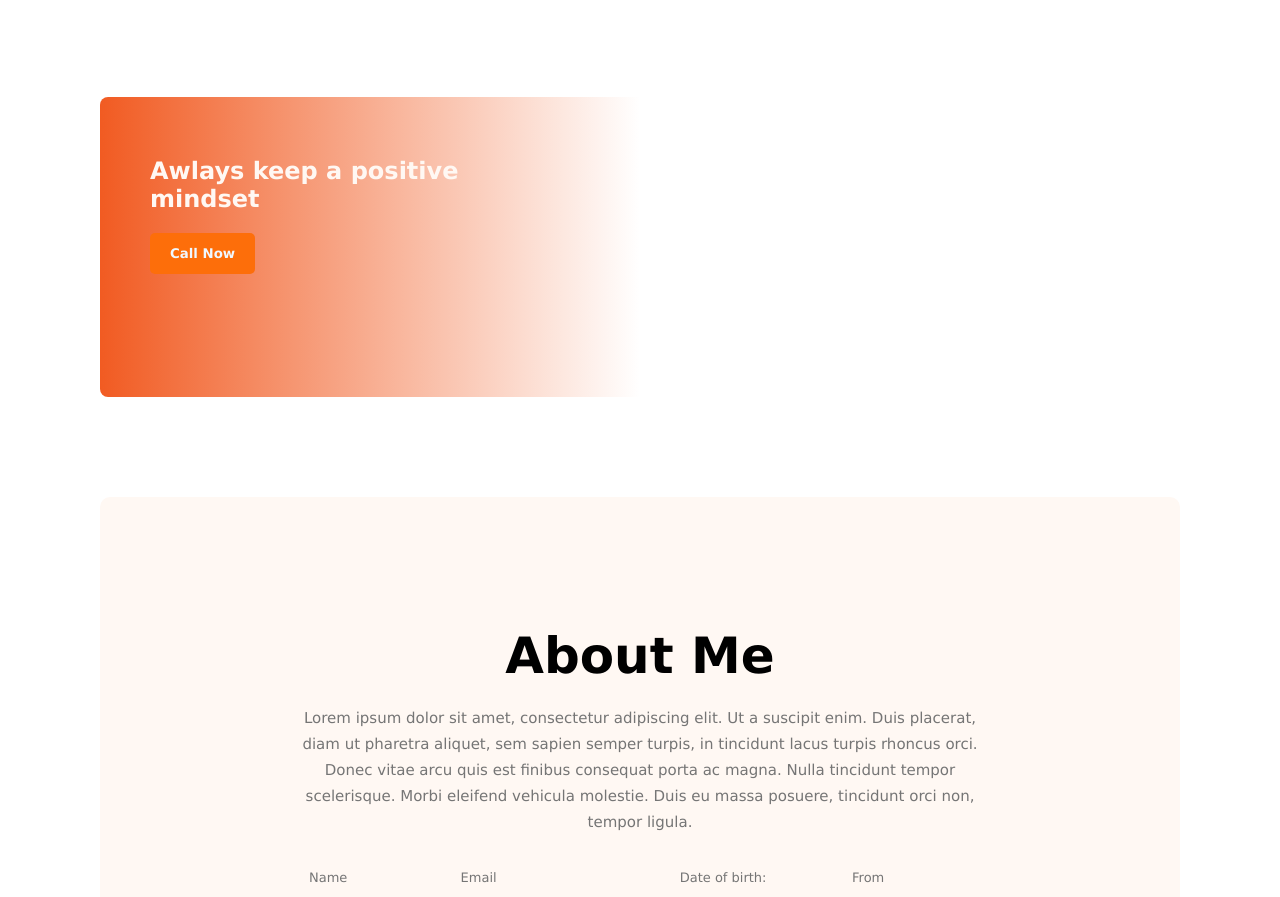
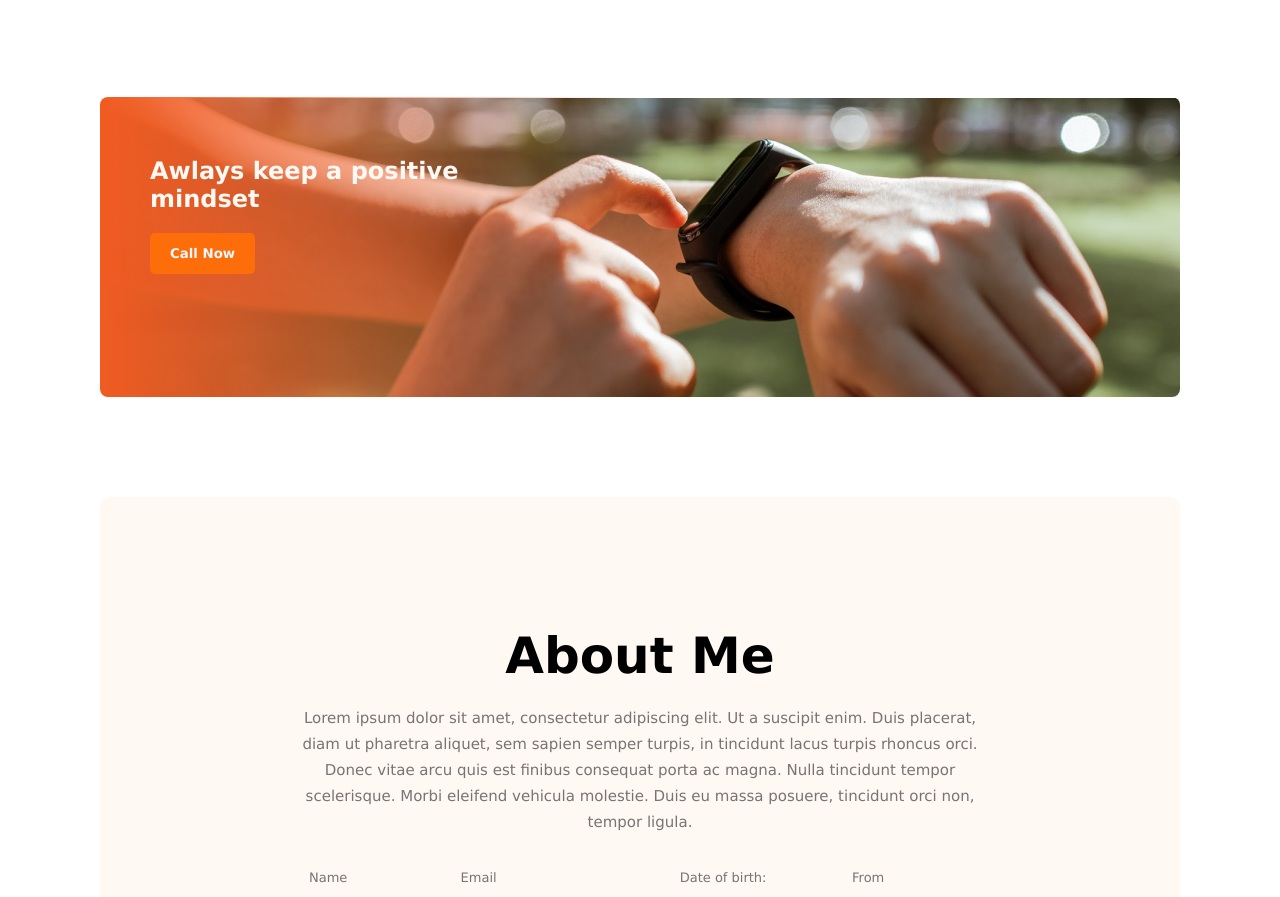
Before and after one commit to MozammelHosen/WEB-7-Assigment-1, a plain HTML site: page index.html in a window 1280 px wide. Shown: the part 1889-2786 px from the top of the page. Drawn offline with Linux system fonts and the light colour scheme; the site is published under a folder, as on GitHub Pages, so addresses that start at the root find nothing.

Commit message:
live server image problem solve

```diff
--- a/style.css
+++ b/style.css
@@ -121,7 +121,7 @@ h5 {
 /* Awlays-banner */
 
 .awlays-banner {
-    background-image: linear-gradient(90deg, #F15B22 0%, rgba(241, 91, 34, 0) 50%), url("/images/watch.png");
+    background-image: linear-gradient(90deg, #F15B22 0%, rgba(241, 91, 34, 0) 50%), url("./images/watch.png");
     height: 300px;
     border-radius: 8px;
 
```
